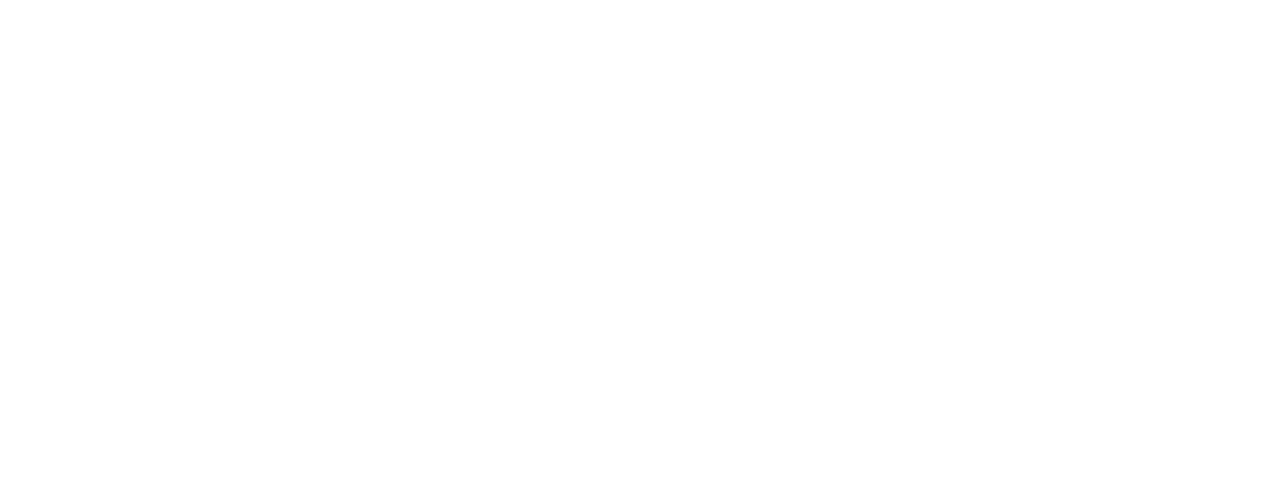
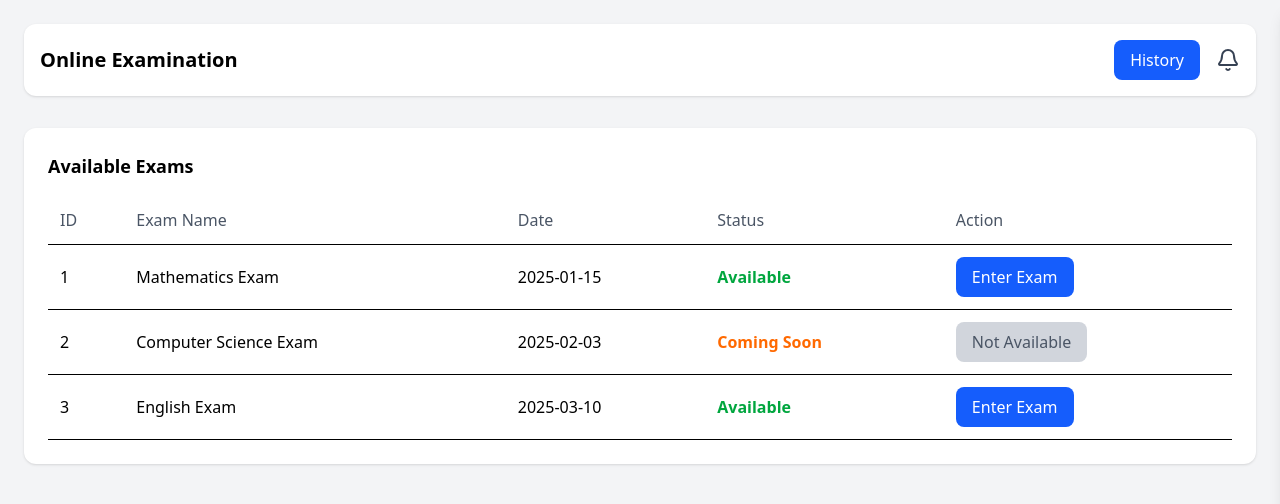
Before and after one commit to webdevanzar/online-examination-frontend, a React (Vite) app: page / in a window 1280 px wide. Before the commit this address had no page. Shown: the top 504 px of the page. Built offline with nearby package versions, Linux system fonts and the light colour scheme.

Commit message:
fix:typescript error fixed

```diff
--- a/package.json
+++ b/package.json
@@ -11,6 +11,7 @@
   },
   "dependencies": {
     "@tailwindcss/vite": "^4.1.17",
+    "lucide-react": "^0.554.0",
     "react": "^19.2.0",
     "react-dom": "^19.2.0",
     "react-hook-form": "^7.66.1",
--- a/src/App.tsx
+++ b/src/App.tsx
@@ -6,15 +6,12 @@ import History from "./pages/History";
 
 function App() {
   return (
-      <Routes>
-        <Route path="/login" element={<Login />} />
-        <Route path="/register" element={<SignUp />} />
-         <Route path="/user"  element={<User />} />
-         <Route path="/history" element={<History />} />
-
-
-
-      </Routes>
+    <Routes>
+      <Route index element={<User />} />
+      <Route path="/login" element={<Login />} />
+      <Route path="/register" element={<SignUp />} />
+      <Route path="/history" element={<History />} />
+    </Routes>
   );
 }
 
--- a/src/Components/Notification.tsx
+++ b/src/Components/Notification.tsx
@@ -1,31 +1,136 @@
 import { CheckCircle, Clock, FileText, Bell } from "lucide-react";
 
-const Notification = ({ sidebarOpen, toggleSidebar }) => {
+type NotificationProps = {
+  sidebarOpen: boolean;
+  toggleSidebar: () => void;
+};
+
+const Notification = ({ sidebarOpen, toggleSidebar }: NotificationProps) => {
   // Long list of notifications to force scrolling
   const notifications = [
-    { id: 1, type: "new", message: "New Mathematics Exam is now available.", time: "2h ago" },
-    { id: 2, type: "upcoming", message: "Computer Science Exam will start soon.", time: "1d ago" },
-    { id: 3, type: "result", message: "English Exam results published.", time: "3d ago" },
-    { id: 4, type: "new", message: "Physics Exam added for next week.", time: "4h ago" },
-    { id: 5, type: "upcoming", message: "Chemistry Exam will start soon.", time: "6h ago" },
-    { id: 6, type: "result", message: "Biology Exam results published.", time: "1d ago" },
-    { id: 7, type: "new", message: "History Exam is now available.", time: "3h ago" },
-    { id: 8, type: "upcoming", message: "Geography Exam will start tomorrow.", time: "5h ago" },
-    { id: 9, type: "result", message: "Economics Exam results published.", time: "2d ago" },
-    { id: 10, type: "new", message: "Computer Networks Exam added.", time: "1h ago" },
-    { id: 11, type: "new", message: "Java Programming Exam available.", time: "30m ago" },
-    { id: 12, type: "upcoming", message: "Data Structures Exam will start soon.", time: "3h ago" },
-    { id: 13, type: "result", message: "Web Development Exam results published.", time: "1d ago" },
-    { id: 14, type: "new", message: "Operating Systems Exam available.", time: "2h ago" },
-    { id: 15, type: "upcoming", message: "Database Management Exam will start soon.", time: "4h ago" },
-    { id: 16, type: "result", message: "AI Exam results published.", time: "2d ago" },
-    { id: 17, type: "new", message: "Cybersecurity Exam is now available.", time: "1h ago" },
-    { id: 18, type: "upcoming", message: "Software Engineering Exam tomorrow.", time: "5h ago" },
-    { id: 19, type: "result", message: "Cloud Computing Exam results published.", time: "3d ago" },
-    { id: 20, type: "new", message: "Machine Learning Exam added.", time: "45m ago" },
+    {
+      id: 1,
+      type: "new",
+      message: "New Mathematics Exam is now available.",
+      time: "2h ago",
+    },
+    {
+      id: 2,
+      type: "upcoming",
+      message: "Computer Science Exam will start soon.",
+      time: "1d ago",
+    },
+    {
+      id: 3,
+      type: "result",
+      message: "English Exam results published.",
+      time: "3d ago",
+    },
+    {
+      id: 4,
+      type: "new",
+      message: "Physics Exam added for next week.",
+      time: "4h ago",
+    },
+    {
+      id: 5,
+      type: "upcoming",
+      message: "Chemistry Exam will start soon.",
+      time: "6h ago",
+    },
+    {
+      id: 6,
+      type: "result",
+      message: "Biology Exam results published.",
+      time: "1d ago",
+    },
+    {
+      id: 7,
+      type: "new",
+      message: "History Exam is now available.",
+      time: "3h ago",
+    },
+    {
+      id: 8,
+      type: "upcoming",
+      message: "Geography Exam will start tomorrow.",
+      time: "5h ago",
+    },
+    {
+      id: 9,
+      type: "result",
+      message: "Economics Exam results published.",
+      time: "2d ago",
+    },
+    {
+      id: 10,
+      type: "new",
+      message: "Computer Networks Exam added.",
+      time: "1h ago",
+    },
+    {
+      id: 11,
+      type: "new",
+      message: "Java Programming Exam available.",
+      time: "30m ago",
+    },
+    {
+      id: 12,
+      type: "upcoming",
+      message: "Data Structures Exam will start soon.",
+      time: "3h ago",
+    },
+    {
+      id: 13,
+      type: "result",
+      message: "Web Development Exam results published.",
+      time: "1d ago",
+    },
+    {
+      id: 14,
+      type: "new",
+      message: "Operating Systems Exam available.",
+      time: "2h ago",
+    },
+    {
+      id: 15,
+      type: "upcoming",
+      message: "Database Management Exam will start soon.",
+      time: "4h ago",
+    },
+    {
+      id: 16,
+      type: "result",
+      message: "AI Exam results published.",
+      time: "2d ago",
+    },
+    {
+      id: 17,
+      type: "new",
+      message: "Cybersecurity Exam is now available.",
+      time: "1h ago",
+    },
+    {
+      id: 18,
+      type: "upcoming",
+      message: "Software Engineering Exam tomorrow.",
+      time: "5h ago",
+    },
+    {
+      id: 19,
+      type: "result",
+      message: "Cloud Computing Exam results published.",
+      time: "3d ago",
+    },
+    {
+      id: 20,
+      type: "new",
+      message: "Machine Learning Exam added.",
+      time: "45m ago",
+    },
   ];
 
-  const getIcon = (type) => {
+  const getIcon = (type: string) => {
     switch (type) {
       case "new":
         return <CheckCircle className="w-5 h-5 text-green-500 mr-2" />;
@@ -42,7 +147,7 @@ const Notification = ({ sidebarOpen, toggleSidebar }) => {
     <>
       {/* Sidebar */}
       <div
-        className={`fixed top-0 right-0 h-full w-80 bg-white shadow-lg transform transition-transform duration-300 z-50 ${
+        className={`fixed top-0 right-0 h-full w-96 rounded-l-2xl bg-white shadow-lg transform transition-transform duration-300 z-50 ${
           sidebarOpen ? "translate-x-0" : "translate-x-full"
         } flex flex-col`}
       >
--- a/src/pages/History.tsx
+++ b/src/pages/History.tsx
@@ -2,25 +2,40 @@ import { useNavigate } from "react-router-dom";
 
 const History = () => {
   const historyData = [
-    { id: 1, examName: "Mathematics Exam", date: "2025-01-15", score: "85%", status: "Passed" },
-    { id: 2, examName: "Computer Science Exam", date: "2025-02-03", score: "72%", status: "Passed" },
-    { id: 3, examName: "English Exam", date: "2025-03-10", score: "48%", status: "Failed" },
+    {
+      id: 1,
+      examName: "Mathematics Exam",
+      date: "2025-01-15",
+      score: "85%",
+      status: "Passed",
+    },
+    {
+      id: 2,
+      examName: "Computer Science Exam",
+      date: "2025-02-03",
+      score: "72%",
+      status: "Passed",
+    },
+    {
+      id: 3,
+      examName: "English Exam",
+      date: "2025-03-10",
+      score: "48%",
+      status: "Failed",
+    },
   ];
   const navigate = useNavigate();
   return (
     <div className="min-h-screen bg-gray-100 p-4 sm:p-6">
-
       {/* Page Header */}
       <div className="bg-white flex justify-between p-4 rounded-xl shadow mb-6">
         <h1 className="text-xl sm:text-2xl font-bold">Exam History</h1>
         <button
           className="px-4 py-2 bg-blue-600 text-white rounded-lg hover:bg-blue-700"
-  onClick={() => navigate("/user")}
+          onClick={() => navigate("/")}
         >
           Back
         </button>
-
-
       </div>
 
       {/* Responsive Table Wrapper */}
@@ -42,7 +57,10 @@ const navigate = useNavigate();
 
             <tbody>
               {historyData.map((exam) => (
-                <tr key={exam.id} className="border-b hover:bg-gray-50 transition">
+                <tr
+                  key={exam.id}
+                  className="border-b hover:bg-gray-50 transition"
+                >
                   <td className="p-3">{exam.id}</td>
                   <td className="p-3">{exam.examName}</td>
                   <td className="p-3">{exam.date}</td>
@@ -50,7 +68,9 @@ const navigate = useNavigate();
 
                   <td
                     className={`p-3 font-semibold ${
-                      exam.status === "Passed" ? "text-green-600" : "text-red-600"
+                      exam.status === "Passed"
+                        ? "text-green-600"
+                        : "text-red-600"
                     }`}
                   >
                     {exam.status}
@@ -60,7 +80,6 @@ const navigate = useNavigate();
             </tbody>
           </table>
         </div>
-
       </div>
     </div>
   );
--- a/src/pages/User.tsx
+++ b/src/pages/User.tsx
@@ -1,7 +1,7 @@
 import { Bell } from "lucide-react";
 import { useNavigate } from "react-router-dom";
 import { useState } from "react";
-import Notification from "../components/Notification"; // ✅ correct import
+import Notification from "../Components/Notification";
 
 const User = () => {
   const navigate = useNavigate();
```
Also changed, not shown: 1 other file (tests, documents, lock files or other folders). Lines whose indentation alone changed are shown as unchanged.
